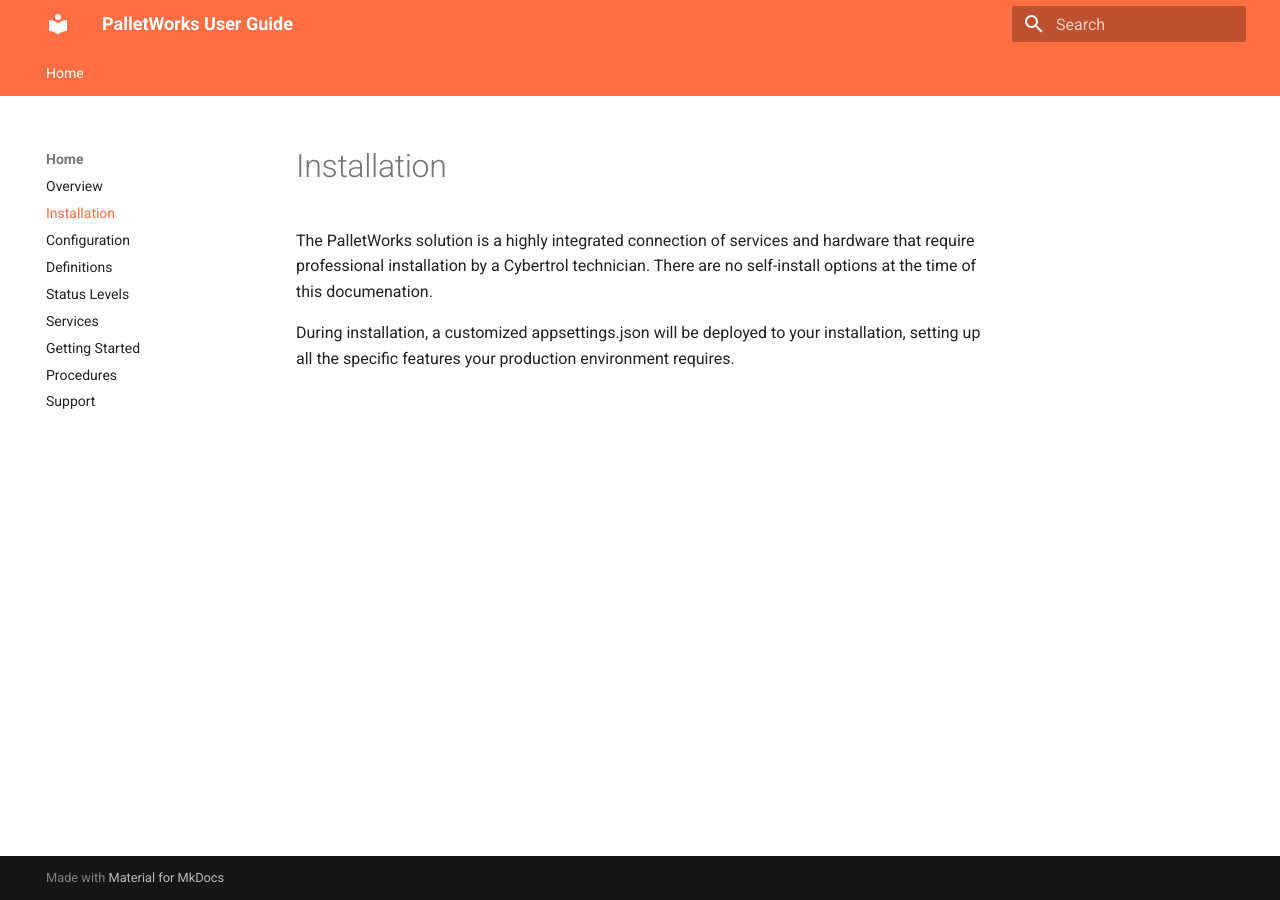
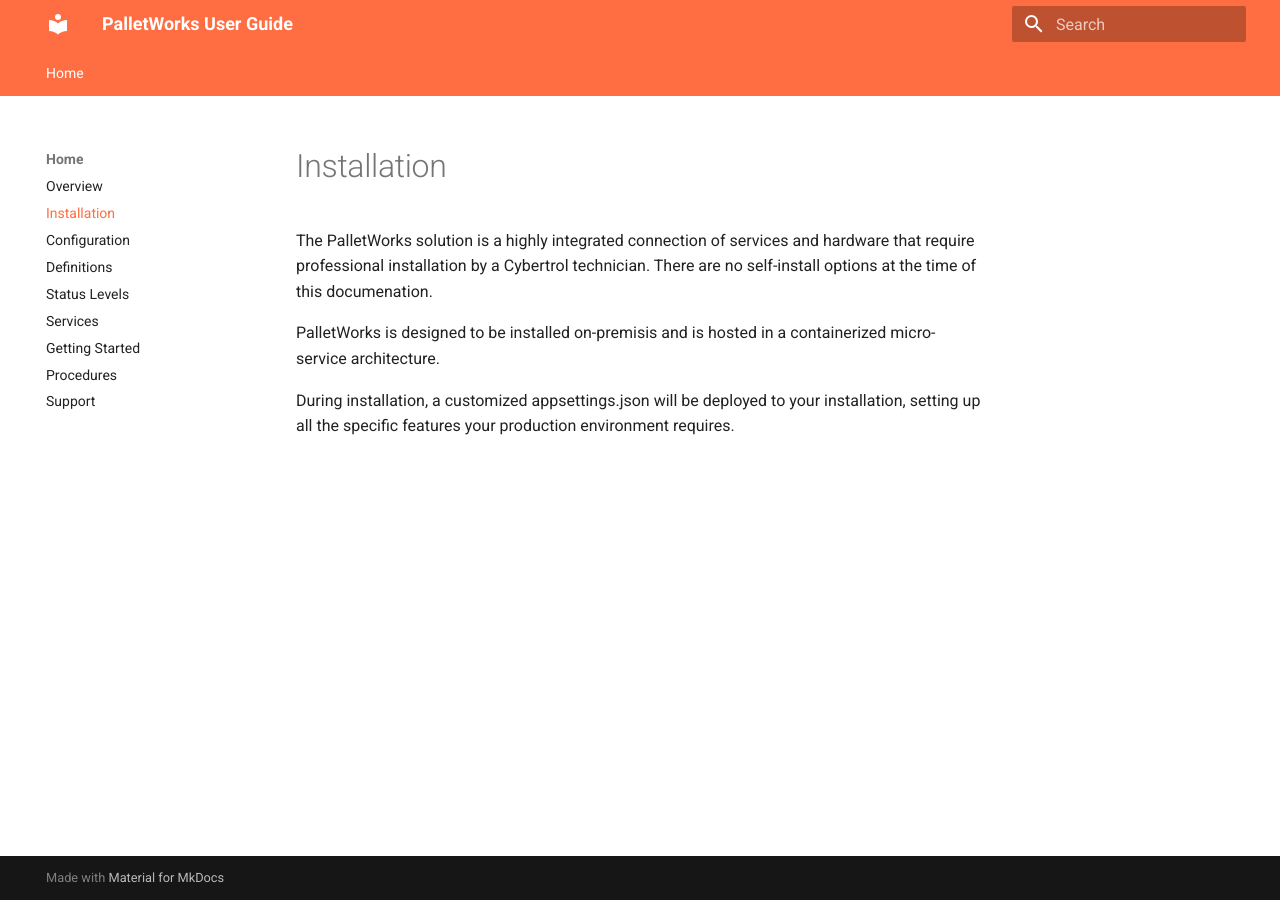
Before and after one commit to cybertrol-engineering/CE.PalletWorks.Documentation, an MkDocs documentation site: the page built from docs/installation.md, in a window 1280 px wide. Built offline with MkDocs 1.6.1 and Material for MkDocs 9.7.7, drawn with Linux system fonts in a browser that asks for light colours.

Commit message:
Update to installation

```diff
--- a/docs/installation.md
+++ b/docs/installation.md
@@ -1,3 +1,5 @@
 The PalletWorks solution is a highly integrated connection of services and hardware that require professional installation by a Cybertrol technician. There are no self-install options at the time of this documenation.
 
+PalletWorks is designed to be installed on-premisis and is hosted in a containerized micro-service architecture.
+
 During installation, a customized appsettings.json will be deployed to your installation, setting up all the specific features your production environment requires.
```
